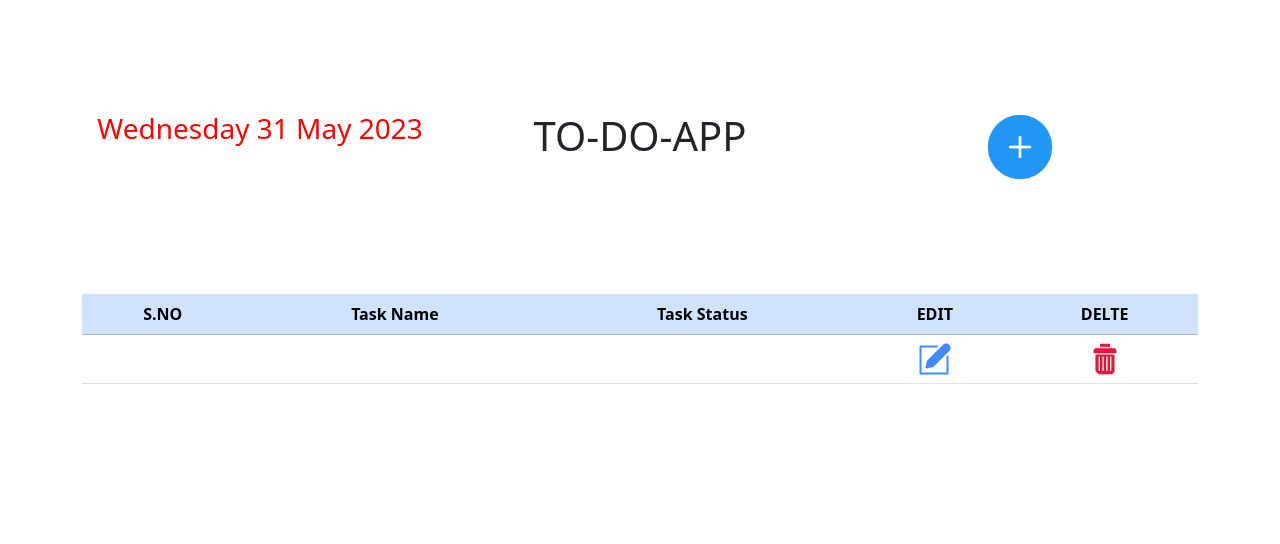
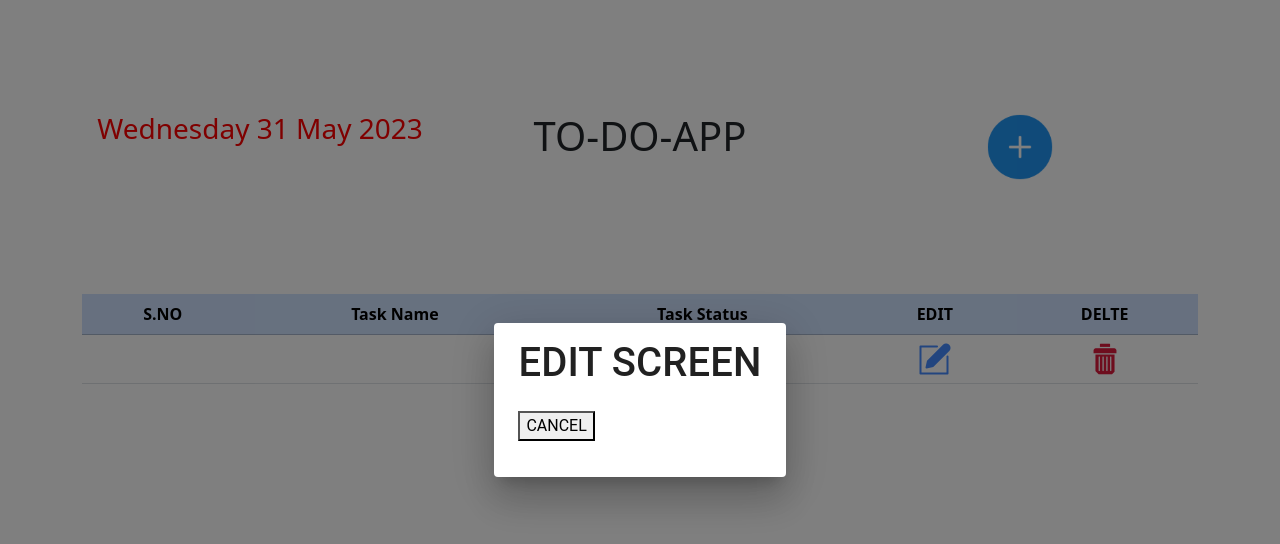
Before and after one commit to balaji1610/Neulancers_Todo, a React (Create React App) app: page / in a window 1280 px wide. Both pictures are taken after a click on the element 934 px from the left and 359 px from the top of the page. Shown: the top 544 px of the page. Built offline with nearby package versions, Linux system fonts and the light colour scheme.

Commit message:
All_models_layout

```diff
--- a/package.json
+++ b/package.json
@@ -4,6 +4,9 @@
   "private": true,
   "author": "Balaji",
   "dependencies": {
+    "@emotion/react": "^11.11.0",
+    "@emotion/styled": "^11.11.0",
+    "@mui/material": "^5.13.3",
     "@testing-library/jest-dom": "^5.16.5",
     "@testing-library/react": "^13.4.0",
     "@testing-library/user-event": "^13.5.0",
--- a/src/Containers/AddScreen.jsx
+++ b/src/Containers/AddScreen.jsx
@@ -1,8 +1,14 @@
-import { useState } from "react";
+import Dialog from "@mui/material/Dialog";
+import DialogActions from "@mui/material/DialogActions";
+import DialogContent from "@mui/material/DialogContent";
+import DialogContentText from "@mui/material/DialogContentText";
+import DialogTitle from "@mui/material/DialogTitle";
+
 import BtnComponent from "../Components/BtnComponent";
 import InputComponent from "../Components/InputComponent";
 import Dropdown from "../Components/DropdownComponent";
 export default function AddScreen({
+  open,
   onClick,
   inputChange,
   dropdown,
@@ -17,8 +23,17 @@ export default function AddScreen({
   ];
   return (
     <div>
-      <div style={{ border: "2px solid red" }}>
+      <Dialog
+        open={open}
+        aria-labelledby="alert-dialog-title"
+        aria-describedby="alert-dialog-description"
+      >
+        <DialogTitle id="alert-dialog-title">
           <h1>AddScreen</h1>
+        </DialogTitle>
+        <DialogContent>
+          <DialogContentText id="alert-dialog-description">
+            <div>
               <form onSubmit={SubmitHandleClick}>
                 Task Name :{" "}
                 <InputComponent
@@ -28,8 +43,20 @@ export default function AddScreen({
                   onChange={inputChange}
                   style={{ width: "76vh", height: "10vh" }}
                 />
+                <div>
+                  <span style={{ color: "red", display: "inline-block" }}>
+                    <h3>{textarea.length}</h3>
+                  </span>
+                  <h3 style={{ color: "#000000", display: "inline-block" }}>
+                    /45
+                  </h3>
+                </div>
                 ADD STATUS :
-          <Dropdown value={getStatus} options={options} onChange={dropdown} />
+                <Dropdown
+                  value={getStatus}
+                  options={options}
+                  onChange={dropdown}
+                />
                 <div class="d-flex flex-row mb-3">
                   <div class="p-2">
                     <BtnComponent
@@ -55,14 +82,11 @@ export default function AddScreen({
                   </div>
                 </div>
               </form>
-
-        <div>
-          <span style={{ color: "red", display: "inline-block" }}>
-            <h3>{textarea.length}</h3>
-          </span>
-          <h3 style={{ color: "#000000", display: "inline-block" }}>/45</h3>
             </div>
-      </div>
+          </DialogContentText>
+        </DialogContent>
+        <DialogActions></DialogActions>
+      </Dialog>
     </div>
   );
 }
--- /dev/null
+++ b/src/Containers/DeleteScreen.jsx
@@ -0,0 +1,27 @@
+import Dialog from "@mui/material/Dialog";
+import DialogActions from "@mui/material/DialogActions";
+import DialogContent from "@mui/material/DialogContent";
+import DialogContentText from "@mui/material/DialogContentText";
+import DialogTitle from "@mui/material/DialogTitle";
+
+export default function DeleteScreen({ open, handleDeleteCancel }) {
+  return (
+    <div>
+      <Dialog
+        open={open}
+        aria-labelledby="alert-dialog-title"
+        aria-describedby="alert-dialog-description"
+      >
+        <DialogTitle id="alert-dialog-title">
+          <h1>DELETE SCREEN</h1>
+        </DialogTitle>
+        <DialogContent>
+          <DialogContentText id="alert-dialog-description">
+            <button onClick={handleDeleteCancel}>CANCEL</button>
+          </DialogContentText>
+        </DialogContent>
+        <DialogActions></DialogActions>
+      </Dialog>
+    </div>
+  );
+}
--- /dev/null
+++ b/src/Containers/EditScreen.jsx
@@ -0,0 +1,27 @@
+import Dialog from "@mui/material/Dialog";
+import DialogActions from "@mui/material/DialogActions";
+import DialogContent from "@mui/material/DialogContent";
+import DialogContentText from "@mui/material/DialogContentText";
+import DialogTitle from "@mui/material/DialogTitle";
+
+export default function EditScreen({ open, handleEditCancelClick }) {
+  return (
+    <div>
+      <Dialog
+        open={open}
+        aria-labelledby="alert-dialog-title"
+        aria-describedby="alert-dialog-description"
+      >
+        <DialogTitle id="alert-dialog-title">
+          <h1>EDIT SCREEN</h1>
+        </DialogTitle>
+        <DialogContent>
+          <DialogContentText id="alert-dialog-description">
+            <button onClick={handleEditCancelClick}>CANCEL</button>
+          </DialogContentText>
+        </DialogContent>
+        <DialogActions></DialogActions>
+      </Dialog>
+    </div>
+  );
+}
--- a/src/Page/Home.jsx
+++ b/src/Page/Home.jsx
@@ -3,7 +3,8 @@ import AddScreen from "../Containers/AddScreen";
 import { useState } from "react";
 import { Todoitems } from "../Utillis/Todoitems";
 import MainHomeScreen from "../Containers/MainHomeScreen";
-
+import EditScreen from "../Containers/EditScreen";
+import DeleteScreen from "../Containers/DeleteScreen";
 let id = 1;
 export default function Home() {
   const [Dataarray, setDataArray] = useState(Todoitems);
@@ -66,31 +67,39 @@ export default function Home() {
   } = AddscrenModuleOperations;
 
   //Edit Screen Module
+  const [editScreen, SetEditScreen] = useState(false);
+  const EditScreenModule = (function () {
+    const hadleEditClick = () => {
+      SetEditScreen(true);
+    };
 
-  const EditScreenModule = (function () {
-    const hadleEditClick = (id) => {
-      alert(id);
+    const handleEditCancelClick = () => {
+      SetEditScreen(false);
     };
-    return { hadleEditClick };
+    return { hadleEditClick, handleEditCancelClick };
   })();
 
-  const { hadleEditClick } = EditScreenModule;
+  const { hadleEditClick, handleEditCancelClick } = EditScreenModule;
 
   //Delete Screen Module
-
+  const [deleteItem, setDeleteItem] = useState(false);
   const DeleteScreenModule = (function () {
-    const handleDeleteClick = (id) => {
-      alert(id);
+    const handleDeleteClick = () => {
+      setDeleteItem(true);
     };
-    return { handleDeleteClick };
+    const handleDeleteCancel = () => {
+      setDeleteItem(false);
+    };
+    return { handleDeleteClick, handleDeleteCancel };
   })();
-  const { handleDeleteClick } = DeleteScreenModule;
+  const { handleDeleteClick, handleDeleteCancel } = DeleteScreenModule;
   return (
     <div>
       <TopHomeScreen onClick={handleAddicon} />
 
       {addmodel && (
         <AddScreen
+          open={addmodel}
           onClick={handleCancelAddicon}
           inputChange={changeTextarea}
           dropdown={changeGetValue}
@@ -105,6 +114,20 @@ export default function Home() {
         onClickDelete={handleDeleteClick}
         Dataarray={Dataarray}
       />
+
+      {editScreen && (
+        <EditScreen
+          open={editScreen}
+          handleEditCancelClick={handleEditCancelClick}
+        />
+      )}
+
+      {deleteItem && (
+        <DeleteScreen
+          open={deleteItem}
+          handleDeleteCancel={handleDeleteCancel}
+        />
+      )}
     </div>
   );
 }
```
Also changed, not shown: 1 other file (tests, documents, lock files or other folders). Lines whose indentation alone changed are shown as unchanged.
